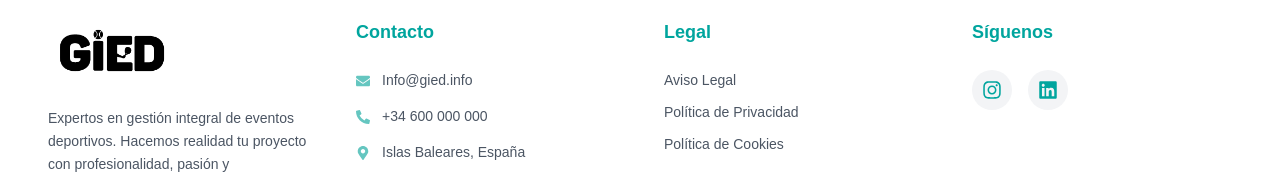
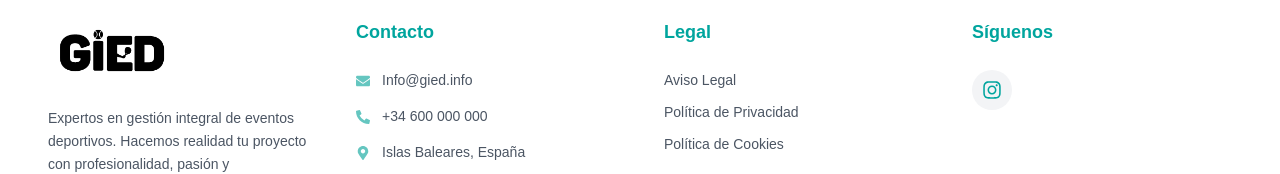
Before and after one commit to Braydarak/GIED, a React (Vite) app: page / in a window 1280 px wide. Shown: the part 4276-4450 px from the top of the page. Built offline with nearby package versions, Linux system fonts and the light colour scheme; a web font is replaced by a local one.

Commit message:
refactor(footer): remove linkedin icon and link from footer
Remove the LinkedIn social media link and icon from the footer component as it is no longer needed. This simplifies the social media section.

```diff
--- a/src/components/footer/index.tsx
+++ b/src/components/footer/index.tsx
@@ -2,7 +2,6 @@ import GiedLogo from "../../assets/images/LOGOTIPO GIED VERSION 2.webp";
 import { useTranslation } from "react-i18next";
 import {
   FaInstagram,
-  FaLinkedin,
   FaEnvelope,
   FaPhoneAlt,
   FaMapMarkerAlt,
@@ -98,15 +97,6 @@ const Footer = () => {
               >
                 <FaInstagram size={20} />
               </a>
-              <a
-                href="#"
-                target="_blank"
-                rel="noopener noreferrer"
-                className="w-10 h-10 rounded-full bg-gray-100 flex items-center justify-center text-principal hover:bg-principal hover:text-white transition-all duration-300"
-                aria-label="LinkedIn"
-              >
-                <FaLinkedin size={20} />
-              </a>
             </div>
           </div>
         </div>
```
